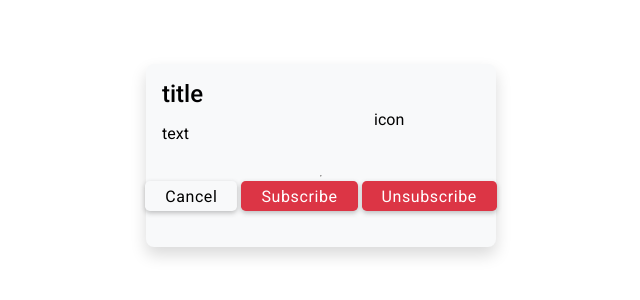
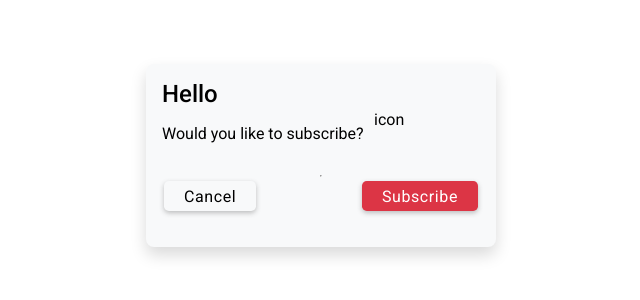
Before and after one commit to ArfinHasib/React-Projects, a React (Create React App) app: page / in a window 1280 px wide. Shown: the top 300 px of the page, without its empty margins (319-959 px from the left). Built offline with nearby package versions, Linux system fonts and the light colour scheme.

Commit message:
13-DialogBoxApp(Hello Dialog Box Component)

```diff
--- a/src/projects/13-Dialog-box/DialogBoxApp.jsx
+++ b/src/projects/13-Dialog-box/DialogBoxApp.jsx
@@ -1,7 +1,27 @@
-import React from 'react';
+import React, { useState } from 'react';
 import Button from '../components/Button';
+import { BsFillEmojiFrownFill, BsFillEmojiSmileFill } from 'react-icons/bs';
 
 export default function DialogBoxApp({ width = 350 }) {
+   const [subscription, setSubscription] = useState({
+      title: 'Hello',
+      description: 'Would you like to subscribe?',
+      state: null,
+      justifyContent: 'space-between',
+   });
+
+   const handleSubscribe = () => {
+      setSubscription({
+         title: 'Thank You',
+         description: 'for your subscription',
+         state: 'subscribed',
+         justifyContent: 'flex-end',
+      });
+   };
+
+   const [icon, setIcon] = useState();
+   let iconStyle = {};
+
    return (
       <div className='card bg-light m-auto mt-4' style={{ width }}>
          <div className='card-body'>
@@ -15,17 +35,35 @@ export default function DialogBoxApp({ width = 350 }) {
                }}
             >
                <section>
-                  <h2 className='card-title'>title</h2>
-                  <h3 className='card-text'>text</h3>
+                  <h2 className='card-title'>{subscription.title}</h2>
+                  <h3 className='card-text'>{subscription.description}</h3>
                </section>
                <div>icon</div>
             </div>
          </div>
          <hr />
-         <div className='d-flex mb-2 px-1 text-end'>
-            <Button text={'Cancel'} btnClass={'btn-light'} />
-            <Button text={'Subscribe'} btnClass={'btn-danger'} />
-            <Button text={'Unsubscribe'} btnClass={'btn-danger btn-block'} />
+         <div
+            className='d-flex mb-2 px-1 text-end'
+            style={{
+               width: '100%',
+               justifyContent: `${subscription.justifyContent}`,
+            }}
+         >
+            {subscription.state === null && (
+               <Button text={'Cancel'} btnClass={'btn-light'} />
+            )}
+
+            {subscription.state === 'subscribed' ? null : (
+               <Button
+                  text={'Subscribe'}
+                  btnClass={'btn-danger'}
+                  onClick={handleSubscribe}
+               />
+            )}
+
+            {subscription.state === 'subscribed' ? (
+               <Button text={'Unsubscribe'} btnClass={'btn-danger btn-block'} />
+            ) : null}
          </div>
       </div>
    );
```
